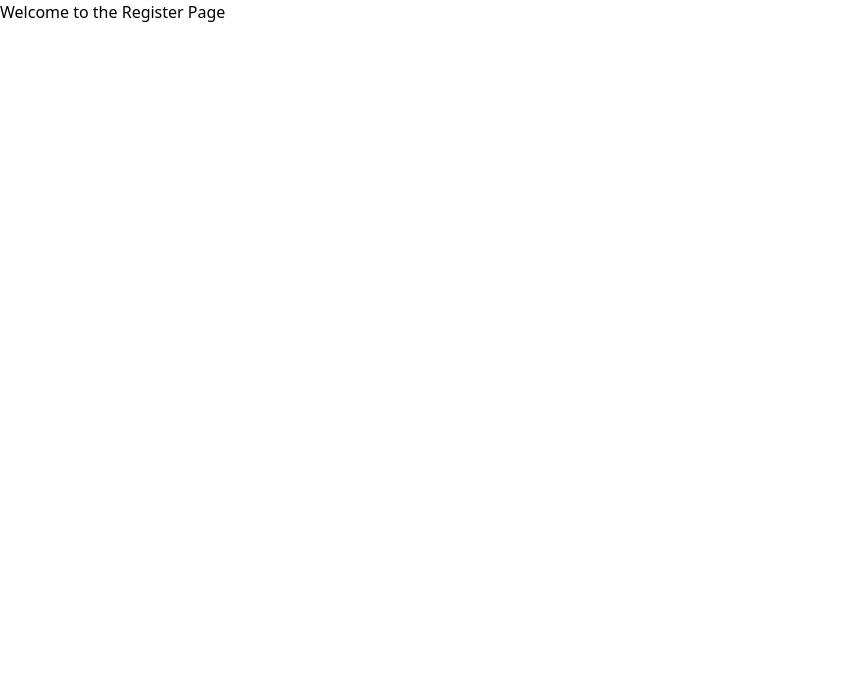
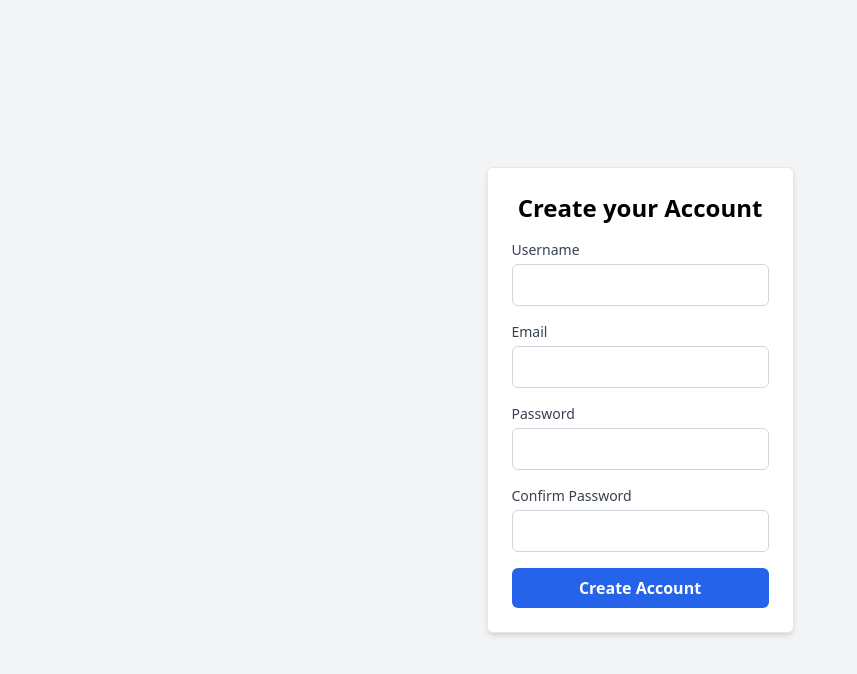
Before and after one commit to hccheung117/dineflex-frontend, a React (Vite) app: page /register in a window 1280 px wide. Shown: the top 674 px of the page, without its empty margins (0-857 px from the left). Built offline with nearby package versions, Linux system fonts and the light colour scheme.

Commit message:
feat: Add user registration page, Closes #2

```diff
--- a/package.json
+++ b/package.json
@@ -14,9 +14,12 @@
   "license": "ISC",
   "dependencies": {
     "@tailwindcss/postcss": "^4.0.17",
+    "axios": "^1.8.4",
+    "formik": "^2.4.6",
     "react": "^19.1.0",
     "react-dom": "^19.1.0",
-    "react-router-dom": "^7.4.1"
+    "react-router-dom": "^7.4.1",
+    "yup": "^1.6.1"
   },
   "devDependencies": {
     "@vitejs/plugin-react": "^4.3.4",
--- a/src/pages/RegisterPage.jsx
+++ b/src/pages/RegisterPage.jsx
@@ -1,7 +1,140 @@
-import React from 'react';
+import React, { useState } from "react";
+import { useNavigate } from "react-router-dom";
+import { useAuth } from "../context/AuthContext"; // useAuth Hook
+import { register } from "../api/auth";
+import { useFormik } from "formik";
+import * as Yup from "yup"; // For form validation
 
 const RegisterPage = () => {
-  return <div>Welcome to the Register Page</div>;
+  const { login } = useAuth(); // The login function is used for automatic login after registration.
+  const navigate = useNavigate(); // Jump to log in page
+  const [successMessage, setSuccessMessage] = useState("");
+
+
+  // Formik for form management
+  const formik = useFormik({
+    initialValues: {
+      name: "",
+      email: "",
+      password: "",
+      confirmPassword: "",
+    },
+    validationSchema: Yup.object({
+      username: Yup.string()
+        .min(4, "The username must contain between 4 and 20 characters.")
+        .max(20, "The username must contain between 4 and 20 characters.")
+        .matches(/^[a-zA-Z0-9_]+$/, "The username can only contain letters, numbers, and underscores (_).")
+        .required("Username is required."),
+      email: Yup.string().email("Invalid email address").required("Email is required."),
+      password: Yup.string()
+        .min(8, "The password must contain at least 8 characters.")
+        .matches(/[a-zA-Z]/, "The password must include at least one letter.")
+        .matches(/[0-9]/, "The password must include at least one number.")
+        .required("Password is required."),
+      confirmPassword: Yup.string()
+        .oneOf([Yup.ref("password"), null], "Passwords do not match, please ensure both password entries are the same.")
+        .required("Please confirm your password."),
+    }),
+
+    onSubmit: async (values) => {
+      try {
+        const userData = await register(values.name, values.email, values.password);
+        login(userData); // Auto login after registration
+        setSuccessMessage("Registration successful! Please log in to your account.");
+        setTimeout(() => navigate("/login"), 3000); // Redirect  to login page after registration
+      } catch (error) {
+        alert(error.message); // Feedback for error msg
+      }
+    },
+  });
+
+  return (
+    <div className="min-h-screen flex items-center justify-center bg-gray-100 w-full">
+      <div className="max-w-2xl mx-auto p-6 bg-white border border-gray-200 rounded-md shadow-md">
+        <h2 className="text-2xl font-semibold text-center mb-4">Create your Account</h2>
+
+        {/* Success Message */}
+        {successMessage && (
+          <div className="text-green-600 mb-4">{successMessage}</div>
+        )}
+
+        <form onSubmit={formik.handleSubmit}>
+          {/* Username Field */}
+          <div className="mb-4">
+            <label htmlFor="username" className="block text-sm font-medium text-gray-700">Username</label>
+            <input
+              type="text"
+              id="username"
+              name="username"
+              className="mt-1 block w-full px-3 py-2 border border-gray-300 rounded-md"
+              {...formik.getFieldProps("username")}
+            />
+            {formik.touched.username && formik.errors.username && (
+              <div className="text-red-500 text-sm">{formik.errors.username}</div>
+            )}
+          </div>
+
+          {/* Email Field */}
+          <div className="mb-4">
+            <label htmlFor="email" className="block text-sm font-medium text-gray-700">Email</label>
+            <input
+              type="email"
+              id="email"
+              name="email"
+              className="mt-1 block w-full px-3 py-2 border border-gray-300 rounded-md"
+              {...formik.getFieldProps("email")}
+            />
+            {formik.touched.email && formik.errors.email && (
+              <div className="text-red-500 text-sm">{formik.errors.email}</div>
+            )}
+          </div>
+
+          {/* Password Field */}
+          <div className="mb-4">
+            <label htmlFor="password" className="block text-sm font-medium text-gray-700">Password</label>
+            <input
+              type="password"
+              id="password"
+              name="password"
+              className="mt-1 block w-full px-3 py-2 border border-gray-300 rounded-md"
+              {...formik.getFieldProps("password")}
+            />
+            {formik.touched.password && formik.errors.password && (
+              <div className="text-red-500 text-sm">{formik.errors.password}</div>
+            )}
+          </div>
+
+          {/* Confirm Password Field */}
+          <div className="mb-4">
+            <label htmlFor="confirmPassword" className="block text-sm font-medium text-gray-700">Confirm Password</label>
+            <input
+              type="password"
+              id="confirmPassword"
+              name="confirmPassword"
+              className="mt-1 block w-full px-3 py-2 border border-gray-300 rounded-md"
+              {...formik.getFieldProps("confirmPassword")}
+            />
+            {formik.touched.confirmPassword && formik.errors.confirmPassword && (
+              <div className="text-red-500 text-sm">{formik.errors.confirmPassword}</div>
+            )}
+          </div>
+
+          {/* Submit Button */}
+          <div>
+            <button
+              type="submit"
+              className="w-full py-2 px-4 bg-blue-600 text-white font-semibold rounded-md hover:bg-blue-700"
+              disabled={formik.isSubmitting}
+            >
+              Create Account
+            </button>
+          </div>
+        </form>
+
+
+      </div>
+    </div>
+  );
 };
 
 export default RegisterPage;
```
Also changed, not shown: 1 other file (tests, documents, lock files or other folders).
